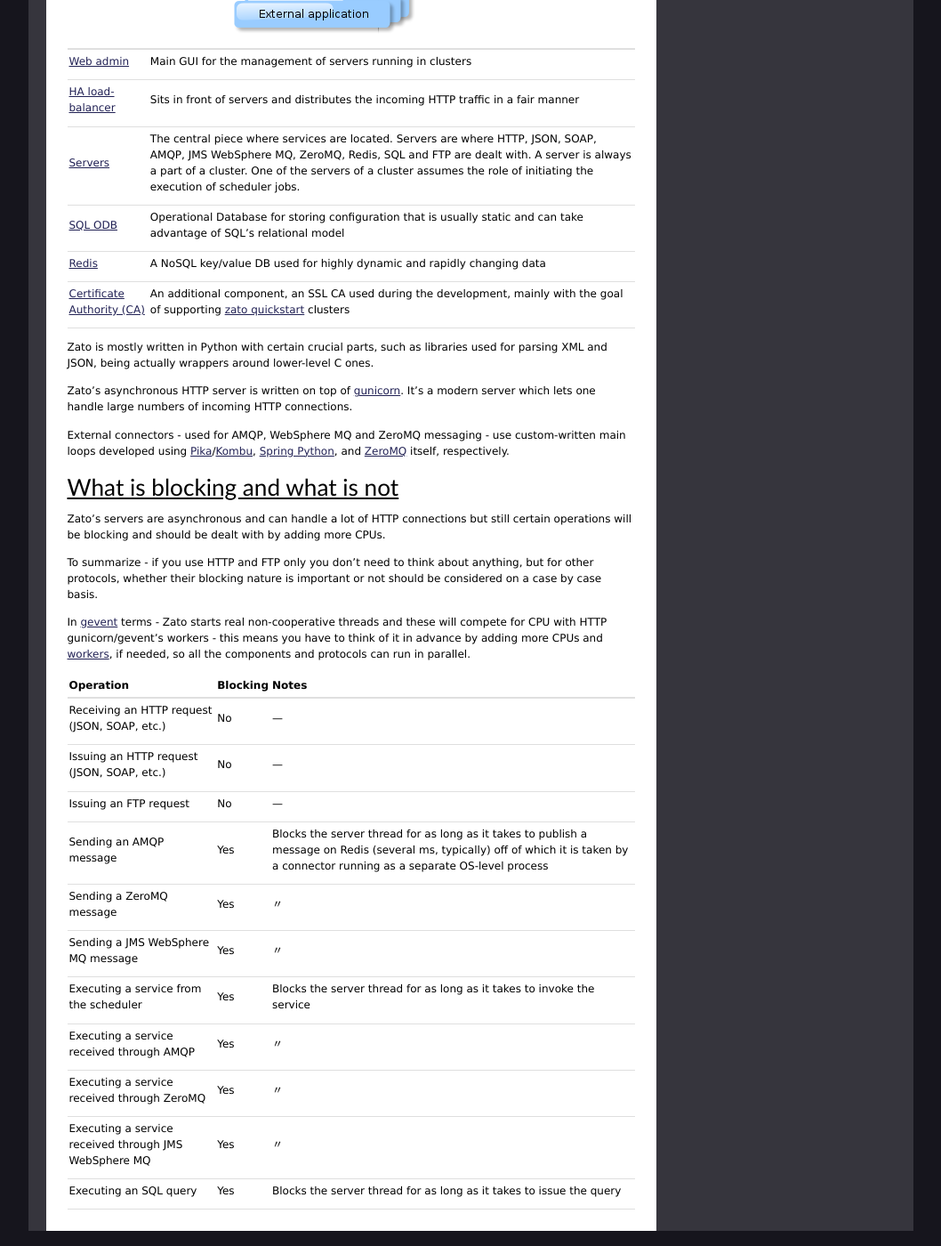
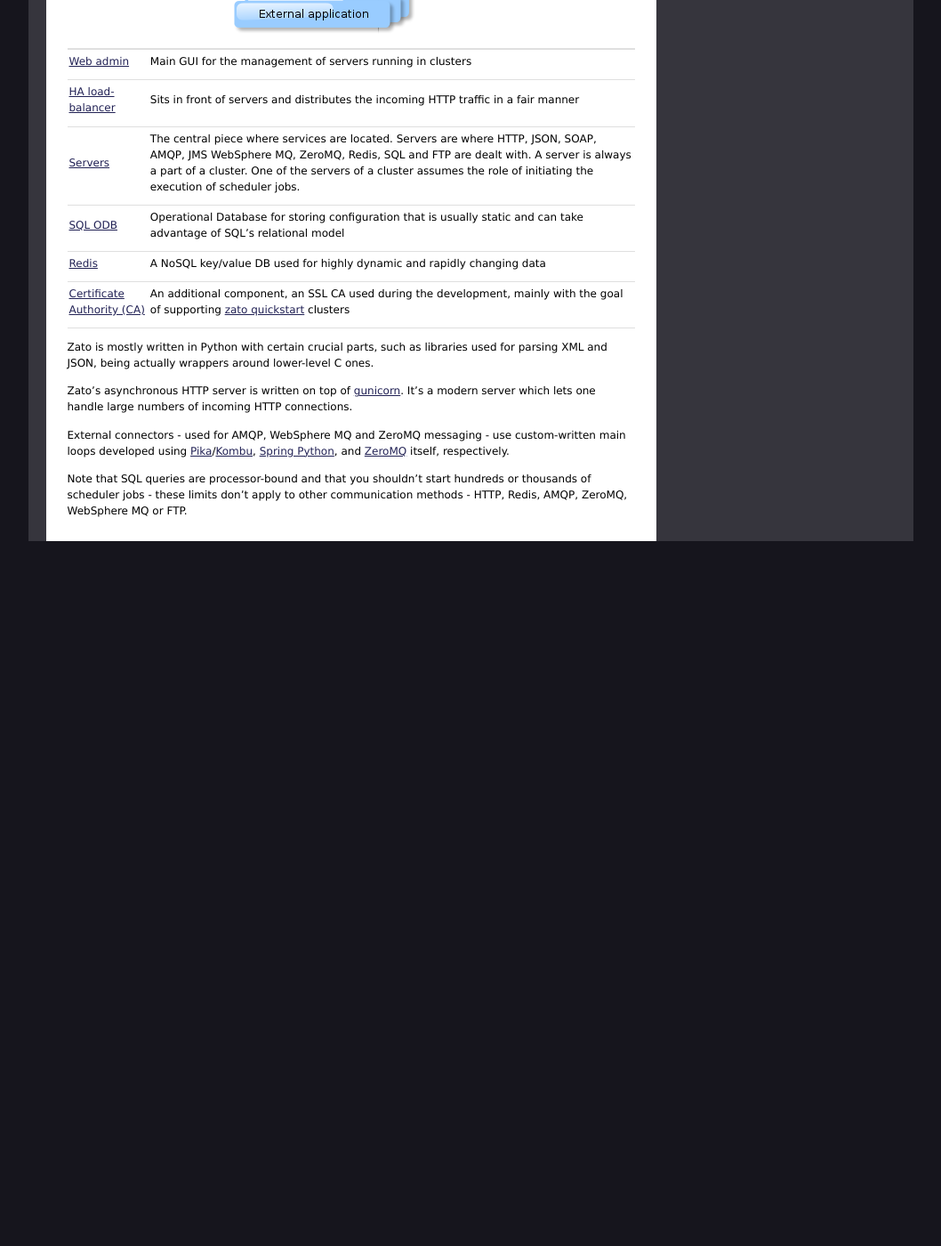
Before and after one commit to rfdiazpr/zato-docs, a Sphinx documentation site: the page built from sphinx/architecture/overview.txt, in a window 1280 px wide and 1400 px high, scrolled down 523 px. Shown: the whole window at 89% size, without its empty margins (111-1169 px from the left). Built offline with Sphinx 7.4.7, drawn with Linux system fonts in a browser that asks for light colours; after the commit the page ends 1153 px from its top, so only the background shows below that; some of the changed text lies outside the part shown.

Commit message:
Well, things are quite OK after all

```diff
--- a/sphinx/architecture/overview.txt
+++ b/sphinx/architecture/overview.txt
@@ -39,36 +39,6 @@
 `ZeroMQ <http://www.zeromq.org/>`_
 itself, respectively.
 
-What is blocking and what is not
-================================
-
-Zato's servers are asynchronous and can handle a lot of HTTP connections but still
-certain operations will be blocking and should be dealt with by adding more CPUs.
-
-To summarize - if you use HTTP and FTP only you don't need to think about anything,
-but for other protocols, whether their blocking nature is important or not should
-be considered on a case by case basis.
-
-In `gevent <http://gevent.org>`_ terms - Zato starts real non-cooperative threads and these will compete for CPU with
-HTTP gunicorn/gevent's workers - this means you have to think of it in advance
-by adding more CPUs and
-:ref:`workers <admin-guide-config-server-main.gunicorn_workers>`,
-if needed, so all the components and protocols can run in parallel.
-
-======================================================== ======== ===========================================================================
-Operation                                                Blocking Notes
-======================================================== ======== ===========================================================================
-Receiving an HTTP request (JSON, SOAP, etc.)             No       ---
-Issuing an HTTP request (JSON, SOAP, etc.)               No       ---
-Issuing an FTP request                                   No       ---
-Sending an AMQP message                                  Yes      Blocks the server thread for as long as it takes to publish a message
-                                                                  on Redis (several ms, typically) off of which it is taken by a connector
-                                                                  running as a separate OS-level process
-Sending a ZeroMQ message                                 Yes      〃
-Sending a JMS WebSphere MQ message                       Yes      〃
-Executing a service from the scheduler                   Yes      Blocks the server thread for as long as it takes to invoke the service
-Executing a service received through AMQP                Yes      〃
-Executing a service received through ZeroMQ              Yes      〃
-Executing a service received through JMS WebSphere MQ    Yes      〃
-Executing an SQL query                                   Yes      Blocks the server thread for as long as it takes to issue the query
-======================================================== ======== ===========================================================================
+Note that SQL queries are processor-bound and that you shouldn't start hundreds
+or thousands of scheduler jobs - these limits don't apply to other communication
+methods - HTTP, Redis, AMQP, ZeroMQ, WebSphere MQ or FTP.
```
